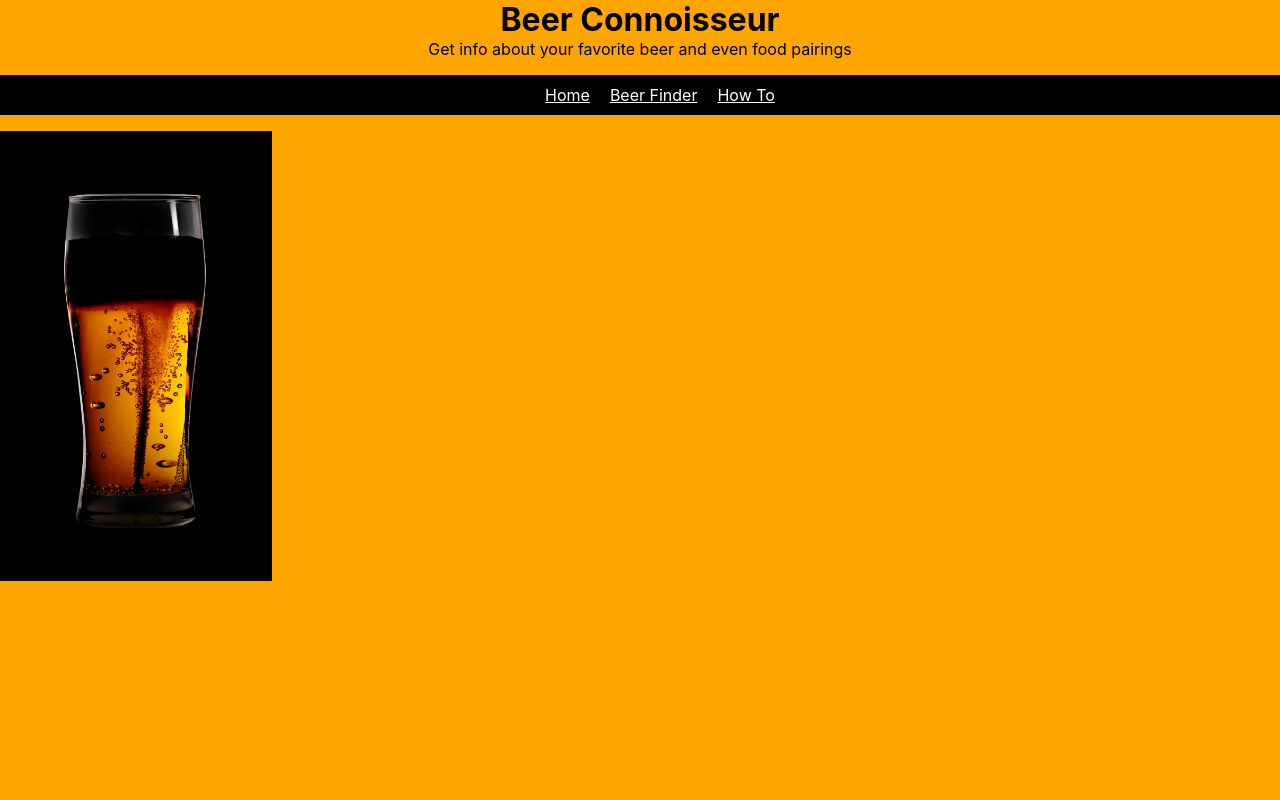
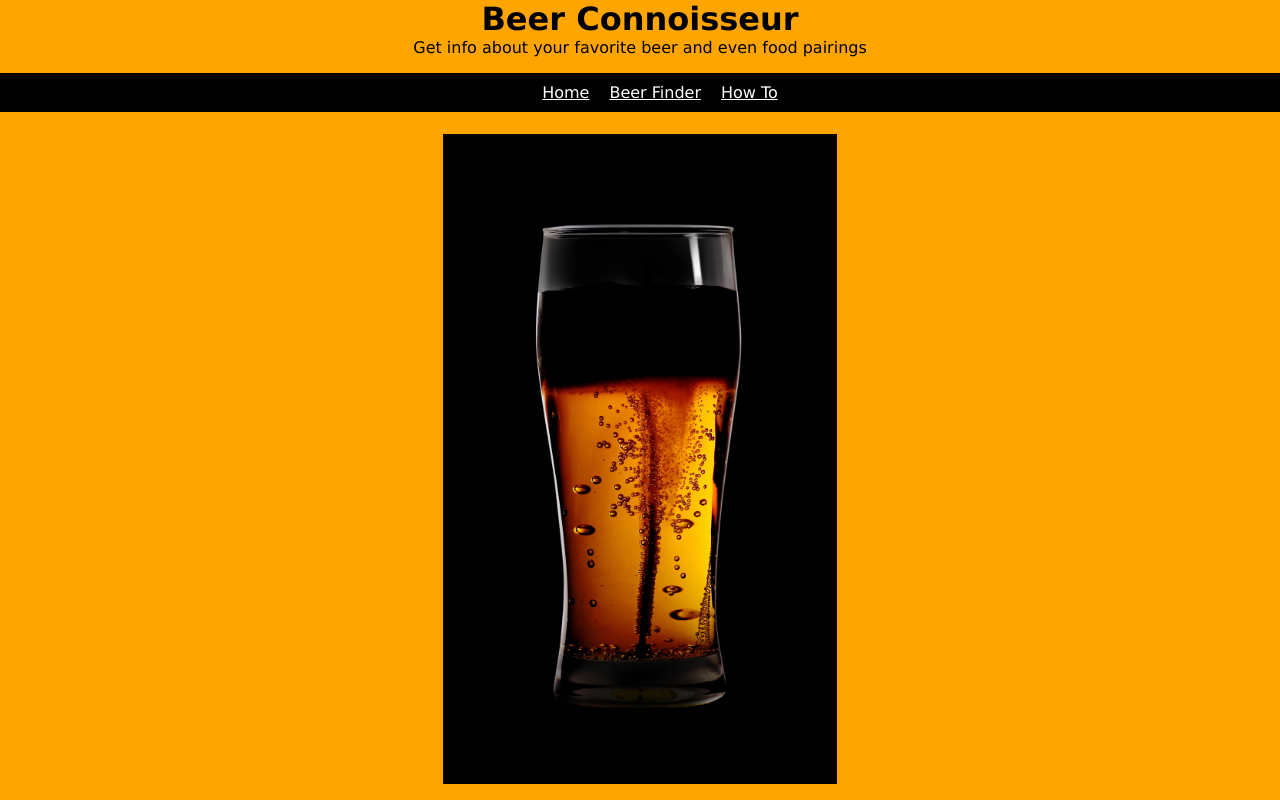
Before and after one commit to DevBara/Beer-Connoisseur, a React (Create React App) app: page /Home in a window 1280 px wide. Built offline with nearby package versions, Linux system fonts and the light colour scheme.

Commit message:
styling to Home

```diff
--- a/src/App.css
+++ b/src/App.css
@@ -1,6 +1,11 @@
+.siteContainer{
+  display: inline-flex;
+}
+
 body{
   text-align: center;
   background-color: orange;
+  font-family: 'Lucida Sans', 'Lucida Sans Regular', 'Lucida Grande', 'Lucida Sans Unicode', Geneva, Verdana, sans-serif;
 }
 
 img{
@@ -36,14 +41,23 @@ nav{
 /* End Title and subtitle */
 
 /* Home image parent */
-.beerImage{
+.homeParent{
   display: flex;
   flex-direction: row;
-  margin-bottom:10px;
+  justify-content: space-around;
+}
+.beerImage{
+  padding: 3px;
 }
 .beer{
-  height: 450px;
+  height: 650px;
   width: auto;
+  margin: 3px;
 }
+/* End Home image parent */
 
-/* End Home image parent */
+.mainDescription{
+  align-self: center;
+  height: auto;
+  width: 950px;
+}
```
